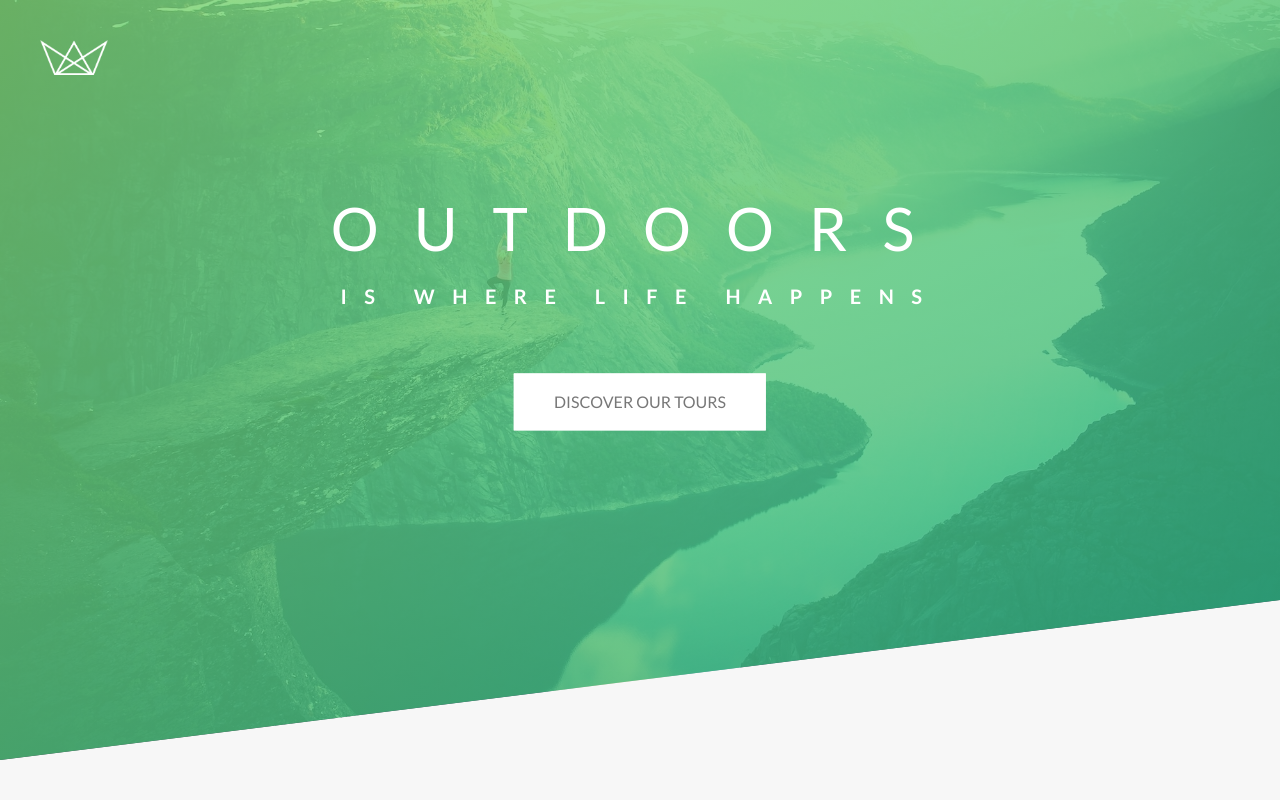
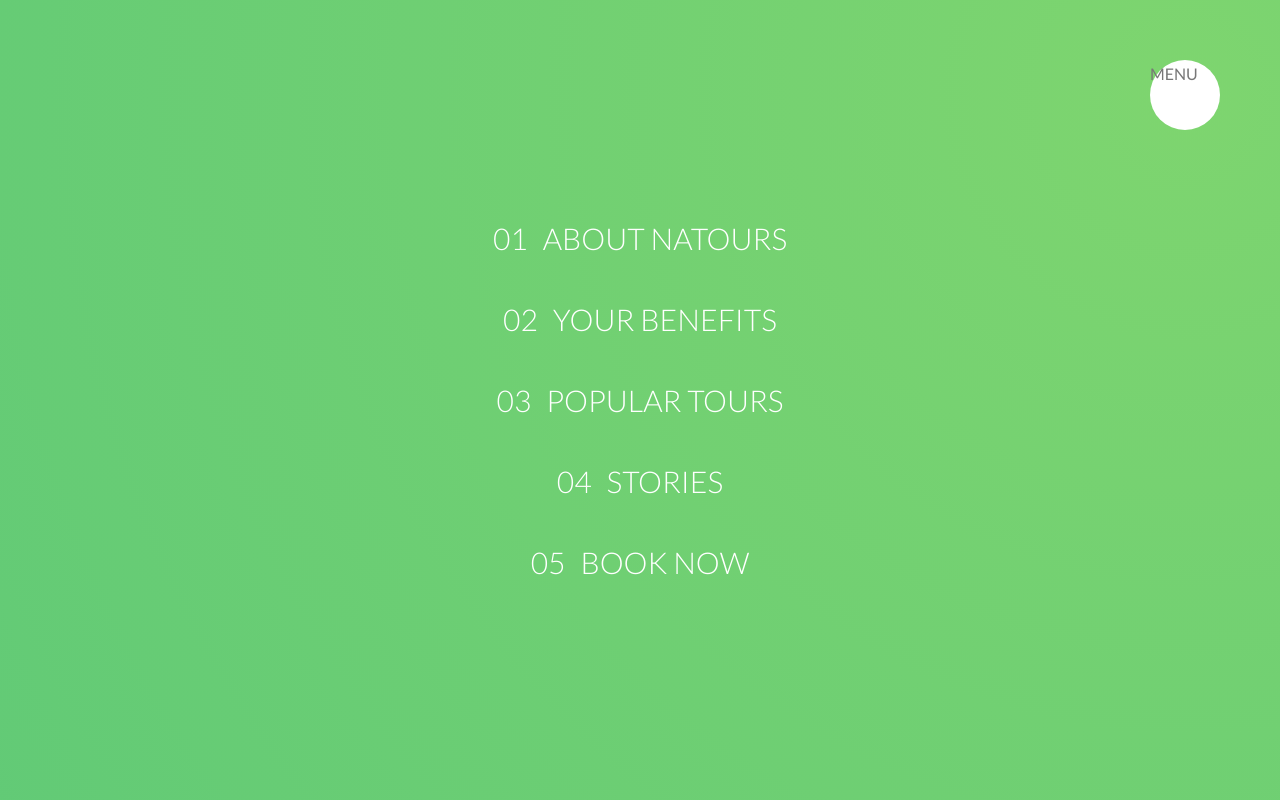
Before and after one commit to alerrero-advancedCSSandSass/Natours, a website: page starter/index.html in a window 1280 px wide. Shown: the top 800 px of the page. Drawn offline with Linux system fonts and the light colour scheme; files whose address does not match are found by name.

Commit message:
Navigation list done. Links with hover animation & fixed position

```diff
--- a/starter/index.html
+++ b/starter/index.html
@@ -13,6 +13,32 @@
         <title>Natours | Exciting tours for adventurous people</title>
     </head>
     <body>
+        <div class="navigation">
+            <input type="checkbox" class="navigation__checkbox" id="navi-toggle">
+            <label for="navi-toggle" class="navigation__button">MENU</label>
+
+            <div class="navigation__background">&nbsp;</div>
+            <nav class="navigation__nav">
+                <ul class="navigation__list">
+                    <li class="navigation__item">
+                        <a href="#" class="navigation__link"><span>01</span>About Natours</a>
+                    </li>
+                    <li class="navigation__item">
+                        <a href="#" class="navigation__link"><span>02</span>Your benefits</a>
+                    </li>
+                    <li class="navigation__item">
+                        <a href="#" class="navigation__link"><span>03</span>Popular tours</a>
+                    </li>
+                    <li class="navigation__item">
+                        <a href="#" class="navigation__link"><span>04</span>Stories</a>
+                    </li>
+                    <li class="navigation__item">
+                        <a href="#" class="navigation__link"><span>05</span>Book now</a>
+                    </li>
+                </ul>
+            </nav>
+        </div>
+
         <header class='header'>
 
             <div class='header__logo-box'>
--- /dev/null
+++ b/starter/sass/layout/_navigation.scss
@@ -0,0 +1,81 @@
+.navigation {
+    &__checkbox {
+        display: none;
+    }
+
+    &__button {
+        background-color: $color-white;
+        height: 7rem;
+        width: 7rem;
+        border-radius: 50%;
+        position: fixed;
+        top: 6rem;
+        right: 6rem;
+        z-index: 2000;
+    }
+
+    &__background {
+        height: 6rem;
+        width: 6rem;
+        border-radius: 50%;
+        position: fixed;
+        top: 6.5rem;
+        right: 6.5rem;
+        background-image: radial-gradient($color-primary-light, $color-primary-dark);    //the radial gradient starts in the middle of an element and goes outwards
+        z-index: 1000;
+
+        transform: scale(100);
+    }
+
+    &__nav {
+        height: 100vh;
+        width: 100%;
+        position: fixed;
+        top: 0;
+        right: 0;
+        z-index: 1500;
+    }
+
+    &__list {
+        position: absolute;
+        top: 50%;
+        left: 50%;
+        transform: translate(-50%, -50%);
+        list-style: none;
+        text-align: center;
+    }
+
+    &__item {
+        margin: 1rem;
+    }
+
+    &__link {
+        &:link,
+        &:visited {
+            display: inline-block;
+            font-size: 3rem;
+            font-weight: 300;
+            padding: 1rem 2rem;
+            color: $color-white;
+            text-decoration: none;
+            text-transform: uppercase;
+            background-image: linear-gradient(120deg, transparent 0%, transparent 50%, $color-white 50%);
+            background-size: 230%;
+            transition: all .8s;
+
+            span {
+                margin-right: 1.5rem;
+                display: inline-block;
+            }
+        }
+
+        &:hover,
+        &:active {
+            background-position: 100%;
+            color: $color-primary;
+            transform: translateX(1rem);
+        }
+
+
+    }
+}
--- a/starter/sass/main.scss
+++ b/starter/sass/main.scss
@@ -19,5 +19,7 @@
 @import "./layout/grid";
 @import "./layout/header";
 @import "./layout/footer";
+@import "./layout/navigation";
+
 
 @import "./pages/home";
```
Also changed, not shown: starter/css/style.css.
